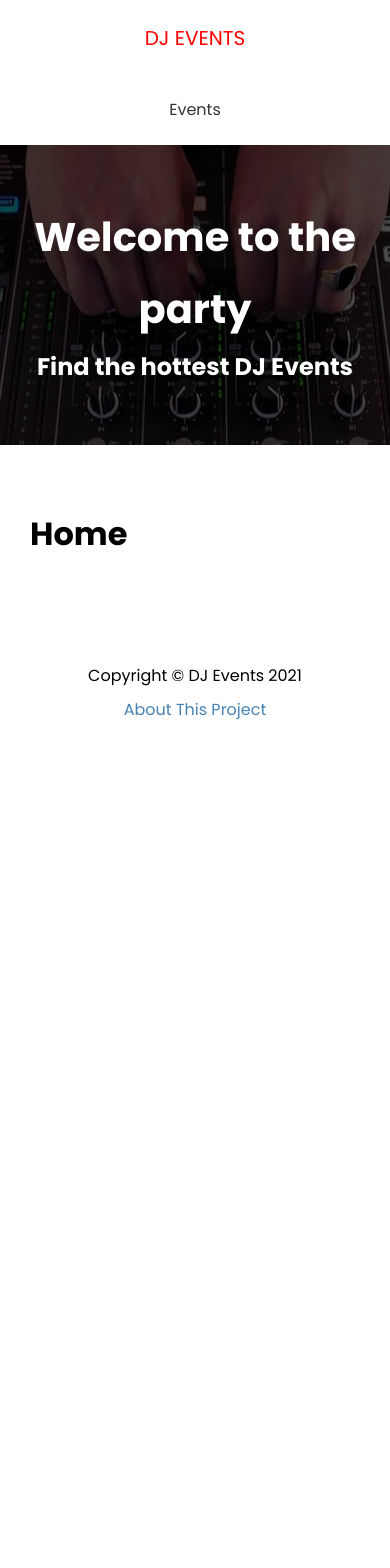
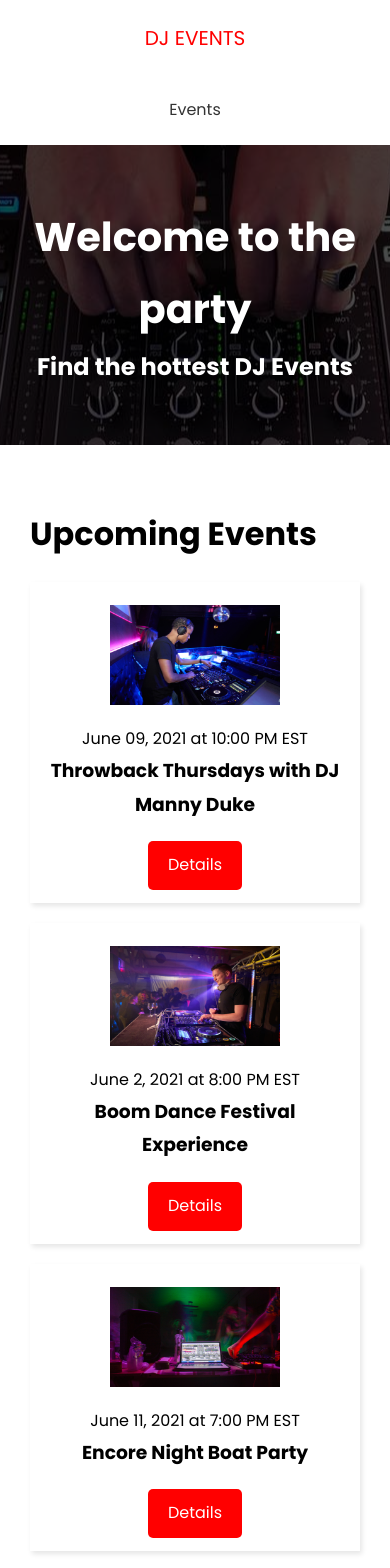
Before and after one commit to EbrahimHeydari/dj-events-frontend, a Next.js app: page / in a window 390 px wide. Shown: the top 1568 px of the page. Before the commit the page ends 844 px from the top, so only its background shows below. Built offline with nearby package versions, Linux system fonts and the light colour scheme; no server answers.

Commit message:
3-3. displaying Events

```diff
--- /dev/null
+++ b/components/EventItem.js
@@ -0,0 +1,28 @@
+import Image from "next/image"
+import Link from "next/link"
+import styles from '@/styles/EventItem.module.css'
+
+const EventItem = ({ evt }) => {
+  return (
+    <div className={styles.event}>
+      <div className={styles.img}>
+        <Image
+          src={evt.image ? evt.image : '/images/event-default.png'}
+          width={170}
+          height={100} />
+      </div>
+
+      <div className={styles.info}>
+        <span>{evt.date} at {evt.time}</span>
+        <h3>{evt.name}</h3>
+      </div>
+      <div className={styles.link}>
+        <Link href={`/events/${evt.slug}`}>
+          <a className="btn">Details</a>
+        </Link>
+      </div>
+    </div>
+  )
+}
+
+export default EventItem
--- a/pages/index.js
+++ b/pages/index.js
@@ -1,10 +1,21 @@
+import EventItem from "@/components/eventItem"
 import Layout from "@/components/layout"
 import { API_URL } from "@/config/index"
+import Link from "next/link"
 
 const HomePage = ({ events }) => {
   return (
     <Layout>
-      <h1>Home</h1>
+      <h1>Upcoming Events</h1>
+      {events.length === 0 && <h3>No Events To Show</h3>}
+
+      {events.map(evt => <EventItem key={evt.id} evt={evt} />)}
+
+      {events.length > 0 && (
+        <Link href='/events'>
+          <a className="btn-secondary">View All Events</a>
+        </Link>
+      )}
     </Layout>
   )
 }
@@ -18,7 +29,7 @@
 
   return {
     props: {
-      events,
+      events: events.slice(0, 3),
       revalidate: 1
     }
   }
--- /dev/null
+++ b/styles/EventItem.module.css
@@ -0,0 +1,28 @@
+.event {
+  display: flex;
+  align-items: center;
+  justify-content: space-between;
+  margin: 20px 0;
+  padding: 13px;
+  box-shadow: 2px 3px 5px rgba(0, 0, 0, 0.1);
+}
+
+.img {
+  flex: 1;
+  margin: 10px;
+}
+
+.info {
+  flex: 2;
+}
+
+@media (max-width: 600px) {
+  .event {
+    flex-direction: column;
+    text-align: center;
+  }
+
+  .info {
+    margin-bottom: 20px;
+  }
+}
```
Also changed, not shown: pages/events/index.js (+22 -2 lines).
